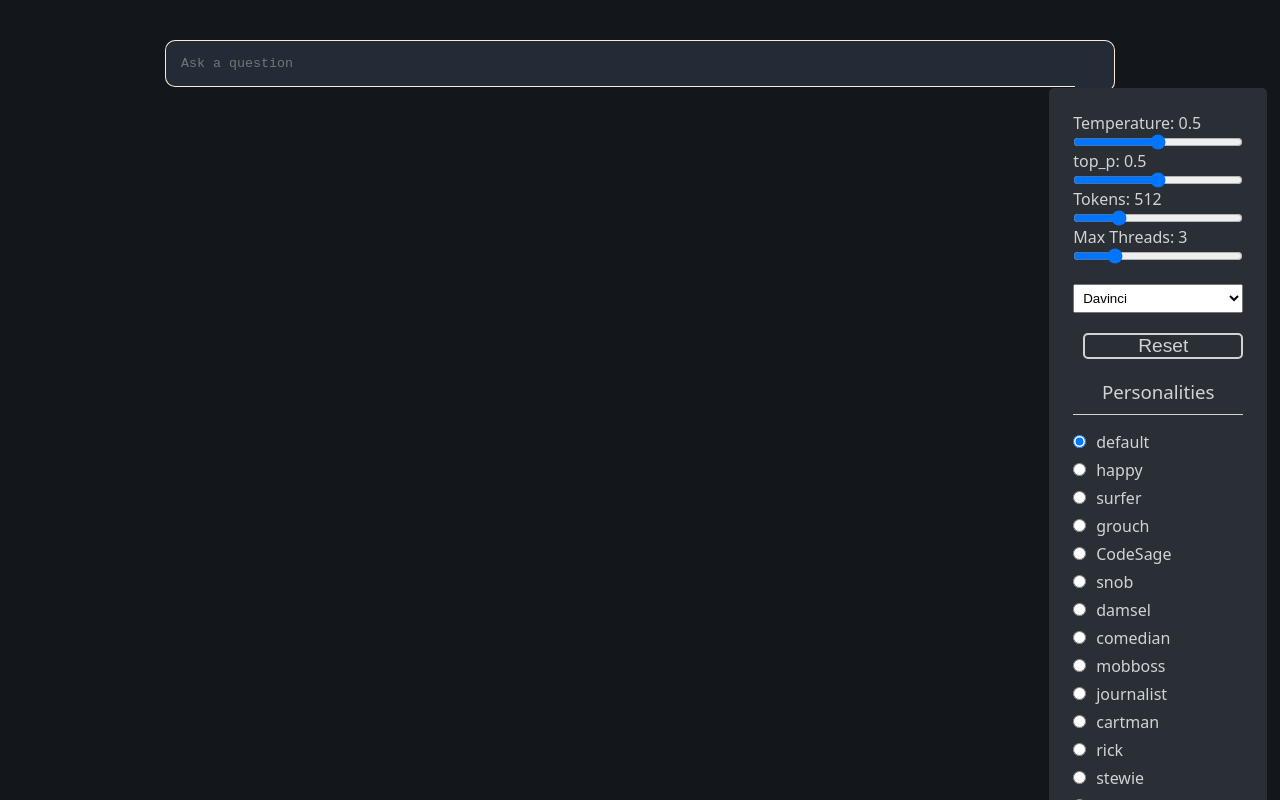
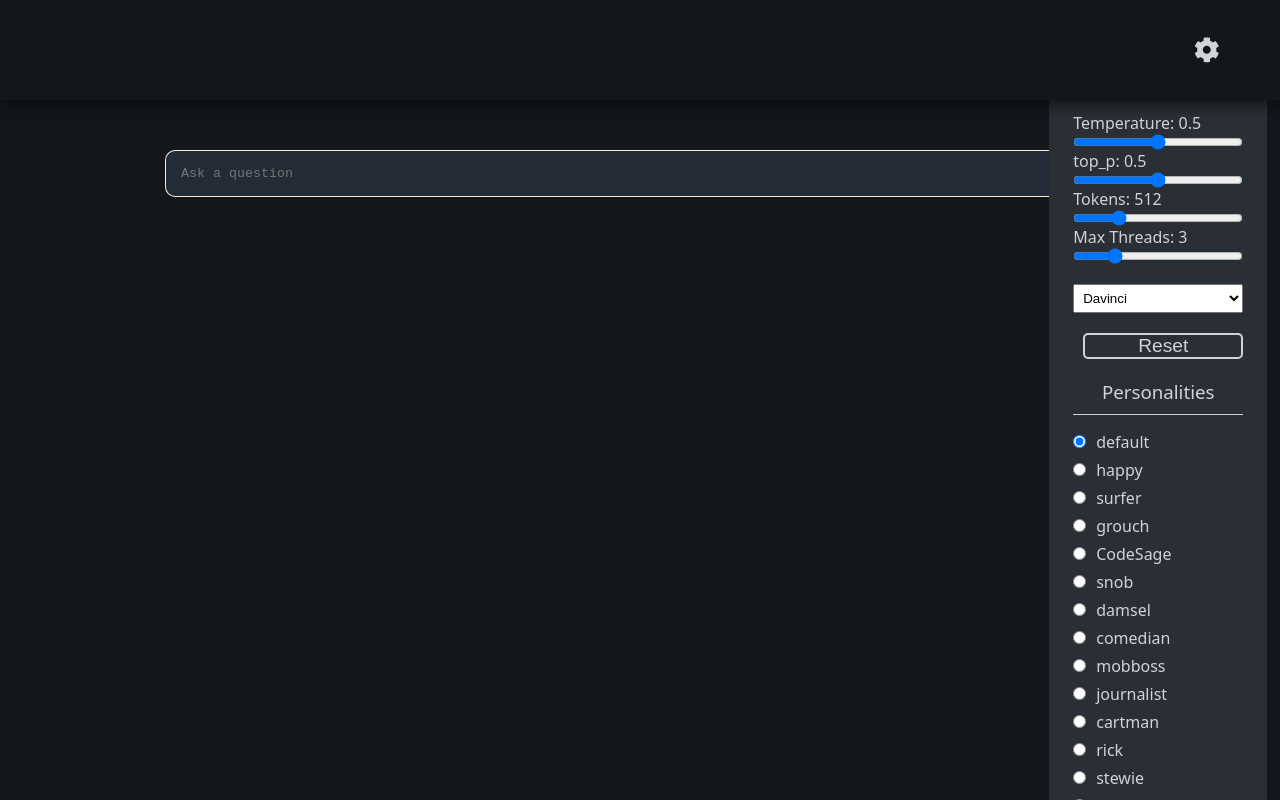
Before and after one commit to jas3333/GPT-Helper, a React (Create React App) app in the folder client/: page / in a window 1280 px wide. Built offline with nearby package versions, Linux system fonts and the light colour scheme.

Commit message:
Created a toggle for the settings

```diff
--- /dev/null
+++ b/client/src/components/Navbar.js
@@ -0,0 +1,11 @@
+import { FaCog } from 'react-icons/fa';
+
+const Navbar = ({ setShowSettings, showSettings }) => {
+    return (
+        <nav className='navbar'>
+            <FaCog className='icon auto-right mg-right-lg pointer' onClick={() => setShowSettings(!showSettings)} />
+        </nav>
+    );
+};
+
+export default Navbar;
--- a/client/src/components/PromptController.js
+++ b/client/src/components/PromptController.js
@@ -13,10 +13,11 @@ const PromptController = ({
     setThreadSize,
     threadSize,
     reset,
+    showSettings,
 }) => {
     const personasArray = Object.entries(personas);
     return (
-        <div className='settings '>
+        <div className={`${showSettings ? 'settings' : 'settings hide'}`}>
             <form className='container-col '>
                 <label htmlFor='temperature'>{`Temperature: ${temperature}`}</label>
                 <input
--- a/client/src/index.css
+++ b/client/src/index.css
@@ -422,6 +422,10 @@ img {
     text-align: center;
 }
 
+.auto-right {
+    margin-left: auto;
+}
+
 /* ╭────────────────────────────╮ */
 /* │           Sizing           │ */
 /* ╰────────────────────────────╯ */
@@ -581,26 +585,12 @@ img {
 /* ╰────────────────────────────╯ */
 
 @media all and (max-width: 700px) {
-    img {
-        width: 350px;
-    }
-    input {
-        height: 50px;
-    }
     .navbar {
         padding: 0;
-    }
-    .nav-logo {
-        margin-left: auto;
-    }
-    .mhide {
         display: none;
     }
-    .btn-details {
-        margin: 10px auto 20px auto;
-    }
     .container-col {
-        width: 350px;
+        width: 450px;
         margin: 10px auto;
     }
     .container {
--- a/client/src/pages/Home.js
+++ b/client/src/pages/Home.js
@@ -2,6 +2,7 @@ import { useEffect, useState } from 'react';
 import axios from 'axios';
 
 import Completion from '../components/Completion';
+import Navbar from '../components/Navbar';
 import Prompt from '../components/Prompt';
 import PromptController from '../components/PromptController';
 import Error from '../components/Error';
@@ -37,6 +38,7 @@ const Home = () => {
     const [selectedModel, setSelectedModel] = useState('text-davinci-003');
     const [persona, setPersona] = useState(personas.default);
     const [threadSize, setThreadSize] = useState(3);
+    const [showSettings, setShowSettings] = useState(true);
 
     // Values for Prompt
     const [conversation, setConversation] = useState('');
@@ -113,20 +115,21 @@ const Home = () => {
 
     // Props for PromptController
     const forPrompController = {
-        temperature,
-        setTemperature,
+        reset,
         tokens,
+        nucleus,
+        persona,
+        personas,
+        threadSize,
+        showSettings,
         setTokens,
-        setSelectedModel,
-        nucleus,
         setNucleus,
         setPersona,
-        persona,
-        personas,
+        temperature,
         setThreadSize,
-        threadSize,
+        setTemperature,
         setChatResponse,
-        reset,
+        setSelectedModel,
     };
 
     const forError = {
@@ -135,7 +138,9 @@ const Home = () => {
     };
 
     return (
-        <div className='container-col auto mg-top-lg radius-md size-lg '>
+        <>
+            <Navbar showSettings={showSettings} setShowSettings={setShowSettings} />
+            <div className='container-col auto mg-top-vlg radius-md size-lg '>
                 {showError && <Error {...forError} />}
                 <div className='container-col '>
                     {chatResponse && chatResponse.map((item, index) => <Completion {...item} key={index} />)}
@@ -143,6 +148,7 @@ const Home = () => {
                 <PromptController {...forPrompController} />
                 <Prompt {...forPrompt} />
             </div>
+        </>
     );
 };
 
```
Lines whose indentation alone changed are shown as unchanged.
